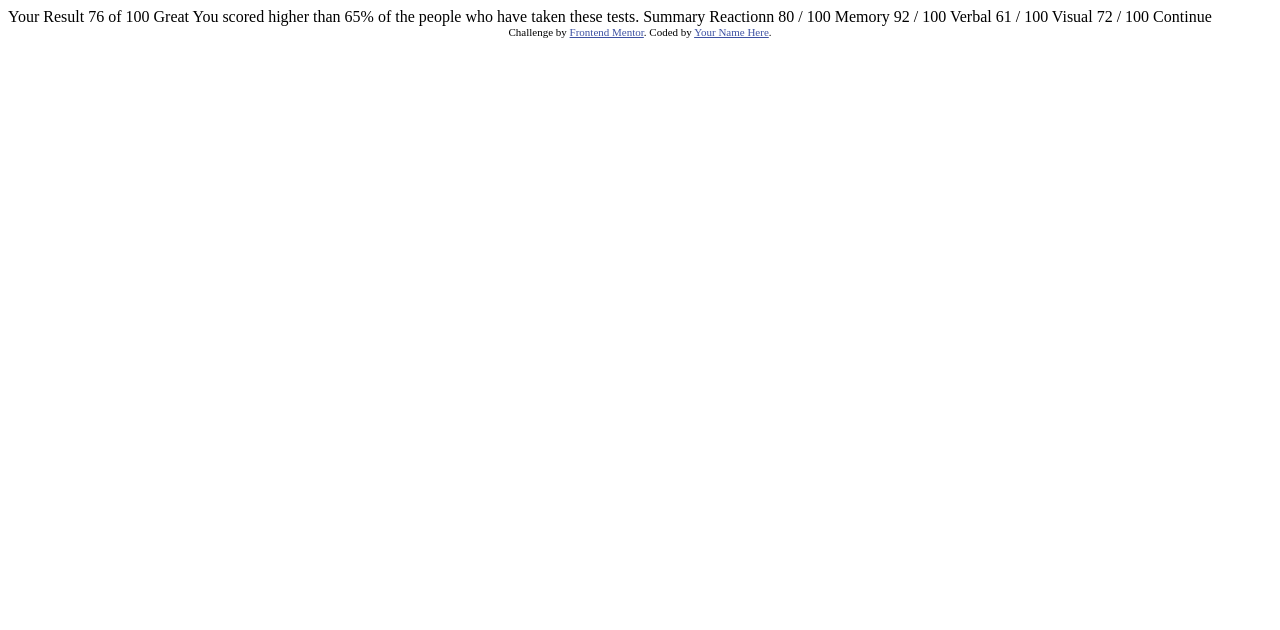
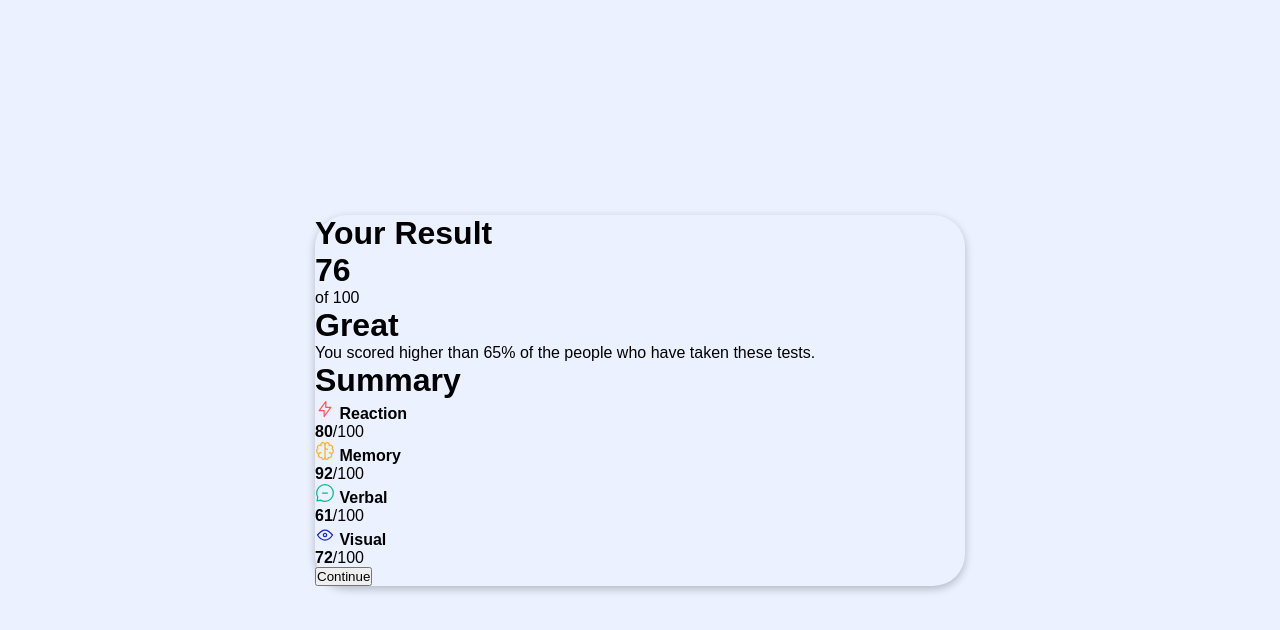
Before and after one commit to DarKevinP/frontendmentor_02, a plain HTML site: page index.html in a window 1280 px wide. Drawn offline with Linux system fonts and the light colour scheme.

Commit message:
modificacion

```diff
--- /dev/null
+++ b/estilos.css
@@ -0,0 +1,43 @@
+:root{
+--Light-red: hsl(0, 100%, 67%);
+--Orangey-yellow: hsl(39, 100%, 56%);
+--Green-teal: hsl(166, 100%, 37%);
+--Cobalt-blue: hsl(234, 85%, 45%);
+
+--Light-slate-blue-background: hsl(252, 100%, 67%);
+--Light-royal-blue-background: hsl(241, 81%, 54%);
+
+--Violet-blue-circle: hsla(256, 72%, 46%, 1);
+--Persian-blue-circle: hsla(241, 72%, 46%, 0);
+
+--White: hsl(0, 0%, 100%);
+--Pale-blue: hsl(221, 100%, 96%);
+--Light-lavender: hsl(241, 100%, 89%);
+--Dark-gray-blue: hsl(224, 30%, 27%);
+}
+
+*{
+    padding: 0;
+    margin: 0;
+    box-sizing: border-box;
+    font-family: "Hanken Grotesk", sans-serif;
+}
+
+body{
+    min-height: 100vh;
+    display: flex;
+    align-items: center;
+    justify-content: center;
+    background-color: var(--Pale-blue);
+}
+
+.containermain{
+
+    /* margin: auto;
+    display: flex; */
+/*
+    background-color: white; */
+    box-shadow: rgba(0, 0, 0, 0.24) 0px 3px 8px;
+    border-radius: 2rem;
+    width: 650px;
+}
--- a/index.html
+++ b/index.html
@@ -5,6 +5,7 @@
   <meta name="viewport" content="width=device-width, initial-scale=1.0"> <!-- displays site properly based on user's device -->
 
   <link rel="icon" type="image/png" sizes="32x32" href="./assets/images/favicon-32x32.png">
+  <link href="estilos.css" rel="stylesheet" />
 
   <title>Frontend Mentor | Results summary component</title>
 
@@ -16,32 +17,53 @@
 </head>
 <body>
 
-  Your Result
-  76
-  of 100
+  <div class="containermain">
 
-  Great
-  You scored higher than 65% of the people who have taken these tests.
+    <div class="result">
+      <div class="tituloresult">
+        <h1>Your Result</h1>
+      </div>
+      <div class="titulonumeros">
+        <h1>76</h1>
+        <p>of 100</p>
+      </div>
+      <div class="tituloanotacion">
+        <h1>Great</h1>
+        <p>You scored higher than 65% of the people who have taken these tests.</p>
+      </div>
+    </div>
 
-  Summary
+    <div class="summary">
+      <h1>Summary</h1>
+      <div class="containeraccion">
+        <img src="assets/images/icon-reaction.svg" alt="icono-reaction"/>
+        <b>Reaction</b>
+        <p><b>80</b>/100</p>
+      </div>
+      <div class="containeraccion">
+        <img src="assets/images/icon-memory.svg" alt="icono-reaction"/>
+        <b>Memory</b>
+        <p><b>92</b>/100</p>
+      </div>
+      <div class="containeraccion">
+        <img src="assets/images/icon-verbal.svg" alt="icono-reaction"/>
+        <b>Verbal</b>
+        <p><b>61</b>/100</p>
+      </div>
+      <div class="containeraccion">
+        <img src="assets/images/icon-visual.svg" alt="icono-reaction"/>
+        <b>Visual</b>
+        <p><b>72</b>/100</p>
+      </div>
 
-  Reactionn
-  80 / 100
+      <button class="btn">Continue</button>
 
-  Memory
-  92 / 100
+    </div>
+  </div>
 
-  Verbal
-  61 / 100
-
-  Visual
-  72 / 100
-
-  Continue
-
-  <div class="attribution">
+  <!-- <div class="attribution">
     Challenge by <a href="https://www.frontendmentor.io?ref=challenge" target="_blank">Frontend Mentor</a>.
-    Coded by <a href="#">Your Name Here</a>.
-  </div>
+    Coded by <a href="#">Pinillos Medina Kevin</a>.
+  </div> -->
 </body>
 </html>
```
